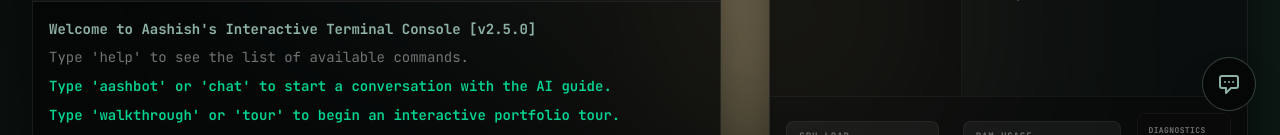
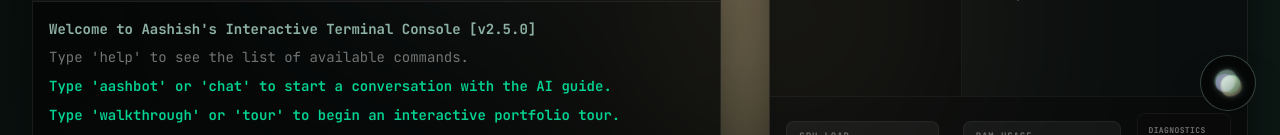
Before and after one commit to Asachdeva001/Portfolio, a Next.js app: page / in a window 1280 px wide. Shown: the part 665-800 px from the top of the page. Built offline with nearby package versions, Linux system fonts and the light colour scheme.

Commit message:
feat: complete AashBot floating widget, custom premium voice, NLP filters, and smooth 4-blob visualizer

```diff
--- /dev/null
+++ b/src/components/ui/AashBotAvatar.js
@@ -0,0 +1,130 @@
+'use client';
+
+import { useState, useEffect } from 'react';
+import { motion } from 'framer-motion';
+import { useTerminal } from '../TerminalContext';
+
+export default function AashBotAvatar({ size = 32 }) {
+  const { isSpeaking, isListening } = useTerminal();
+  const [shiningIndex, setShiningIndex] = useState(0);
+
+  // Smoothly cycle the shining blob every 500ms
+  useEffect(() => {
+    const interval = setInterval(() => {
+      setShiningIndex(prev => {
+        let next = Math.floor(Math.random() * 4);
+        // Ensure a new blob is picked to create continuous movement
+        while (next === prev) {
+          next = Math.floor(Math.random() * 4);
+        }
+        return next;
+      });
+    }, 500);
+
+    return () => clearInterval(interval);
+  }, []);
+
+  // Custom keyframe styling for organic border-radius morphing
+  const morphStyles = `
+    @keyframes morph-blob-0 {
+      0%, 100% { border-radius: 42% 58% 70% 30% / 45% 45% 55% 55%; }
+      50% { border-radius: 70% 30% 52% 48% / 60% 40% 60% 40%; }
+    }
+    @keyframes morph-blob-1 {
+      0%, 100% { border-radius: 70% 30% 30% 70% / 60% 40% 60% 40%; }
+      50% { border-radius: 30% 70% 70% 30% / 40% 60% 40% 60%; }
+    }
+    @keyframes morph-blob-2 {
+      0%, 100% { border-radius: 50% 50% 70% 30% / 30% 60% 40% 70%; }
+      50% { border-radius: 80% 20% 40% 60% / 60% 30% 70% 40%; }
+    }
+    @keyframes morph-blob-3 {
+      0%, 100% { border-radius: 60% 40% 40% 60% / 40% 60% 50% 50%; }
+      50% { border-radius: 40% 60% 60% 40% / 60% 40% 50% 50%; }
+    }
+  `;
+
+  // Morph loop speed remains constant to prevent visual resets/snaps
+  const animDuration = (idx) => {
+    return `${6 + (idx * 1.2)}s`; // slow, organic loop (approx 6s to 10s)
+  };
+
+  // Gradients definition based on active states (listening turns warning red/corals)
+  const getGradients = (idx) => {
+    if (isListening) {
+      const redGradients = [
+        'linear-gradient(135deg, #ef4444 0%, #fda4af 100%)', // crimson to rose
+        'linear-gradient(135deg, #ec4899 0%, #fca5a5 100%)', // pink to lightred
+        'linear-gradient(135deg, #f43f5e 0%, #fbcfe8 100%)', // rose to pink
+        'linear-gradient(135deg, #dc2626 0%, #fda4af 100%)'  // red to rose
+      ];
+      return redGradients[idx];
+    }
+
+    // Default theme-matched colors
+    const themeGradients = [
+      'linear-gradient(135deg, var(--primary) 0%, rgba(var(--primary-rgb), 0.3) 100%)',
+      'linear-gradient(135deg, var(--accent) 0%, rgba(var(--accent-rgb), 0.3) 100%)',
+      'linear-gradient(135deg, #10b981 0%, rgba(16, 185, 129, 0.35) 100%)', // emerald core
+      'linear-gradient(135deg, #8b5cf6 0%, rgba(139, 92, 246, 0.35) 100%)'  // violet core
+    ];
+    return themeGradients[idx];
+  };
+
+  const blobs = [
+    { className: 'top-0 left-0 w-[80%] h-[80%]', style: { animation: `morph-blob-0 infinite linear` } },
+    { className: 'bottom-0 right-0 w-[78%] h-[78%]', style: { animation: `morph-blob-1 infinite linear` } },
+    { className: 'top-1 right-0 w-[76%] h-[76%]', style: { animation: `morph-blob-2 infinite linear` } },
+    { className: 'bottom-1 left-0 w-[75%] h-[75%]', style: { animation: `morph-blob-3 infinite linear` } }
+  ];
+
+  return (
+    <div
+      className="relative flex items-center justify-center select-none overflow-visible pointer-events-none"
+      style={{ width: size, height: size }}
+    >
+      <style dangerouslySetInnerHTML={{ __html: morphStyles }} />
+
+      {/* Main core container applying dynamic scale wobble/vibration during speech */}
+      <motion.div
+        animate={
+          isSpeaking
+            ? { scale: [1, 1.06, 0.94, 1.04, 1] }
+            : isListening
+              ? { scale: [1, 1.12, 1] } // slow sonar breathe scale pulse
+              : { scale: 1 }
+        }
+        transition={{
+          repeat: isSpeaking || isListening ? Infinity : 0,
+          duration: isSpeaking ? 0.35 : 1.8,
+          ease: 'easeInOut'
+        }}
+        className="w-full h-full relative"
+      >
+        {blobs.map((blob, idx) => {
+          const isShining = shiningIndex === idx;
+
+          return (
+            <div
+              key={idx}
+              className={`absolute rounded-full transition-all duration-500 ease-in-out ${blob.className}`}
+              style={{
+                ...blob.style,
+                animationDuration: animDuration(idx),
+                background: getGradients(idx),
+                mixBlendMode: 'screen',
+                opacity: isShining ? (isListening ? 0.95 : 0.85) : 0.55,
+                transform: isShining ? 'scale(1.18)' : 'scale(0.92)',
+                filter: isShining
+                  ? `brightness(1.45) contrast(1.1) drop-shadow(0 0 6px ${isListening ? '#ef4444' : 'var(--primary)'})`
+                  : 'brightness(0.9) contrast(0.9)',
+                zIndex: isShining ? 10 : 1,
+                boxShadow: isShining ? `0 0 12px ${isListening ? 'rgba(239,68,68,0.4)' : 'rgba(var(--primary-rgb),0.3)'}` : 'none'
+              }}
+            />
+          );
+        })}
+      </motion.div>
+    </div>
+  );
+}
--- a/src/components/ui/AashBotWidget.js
+++ b/src/components/ui/AashBotWidget.js
@@ -4,6 +4,7 @@ import { useState, useEffect, useRef } from 'react';
 import { motion, AnimatePresence } from 'framer-motion';
 import { useTerminal } from '../TerminalContext';
 import { getAashBotResponse } from '@/utils/daemonAi';
+import AashBotAvatar from './AashBotAvatar';
 
 export default function AashBotWidget() {
   const {
@@ -198,10 +199,12 @@ export default function AashBotWidget() {
           >
             {/* Header */}
             <div className="bg-neutral-900/80 px-4 py-3 flex items-center justify-between border-b border-white/5 shrink-0">
-              <div className="flex items-center space-x-2">
-                <span className="w-2 h-2 rounded-full bg-emerald-500 animate-pulse" />
-                <span className="text-sm font-bold text-white tracking-wide">AashBot</span>
-                <span className="text-[10px] text-neutral-400 font-mono">v1.2</span>
+              <div className="flex items-center space-x-2.5">
+                <AashBotAvatar size={30} />
+                <div className="flex flex-col">
+                  <span className="text-sm font-bold text-white tracking-wide leading-tight">AashBot</span>
+                  <span className="text-[8px] text-emerald-400 font-mono tracking-widest font-bold">ONLINE</span>
+                </div>
               </div>
 
               <div className="flex items-center space-x-2">
@@ -225,14 +228,7 @@ export default function AashBotWidget() {
                   )}
                 </button>
 
-                {/* Animated visualizer */}
-                {isSpeaking && (
-                  <div className="flex items-end space-x-[2px] h-3 px-1">
-                    <motion.div animate={{ height: [2, 10, 2] }} transition={{ repeat: Infinity, duration: 0.6 }} className="w-[2px] bg-primary rounded-full" />
-                    <motion.div animate={{ height: [2, 12, 2] }} transition={{ repeat: Infinity, duration: 0.5, delay: 0.2 }} className="w-[2px] bg-primary rounded-full" />
-                    <motion.div animate={{ height: [2, 8, 2] }} transition={{ repeat: Infinity, duration: 0.7, delay: 0.1 }} className="w-[2px] bg-primary rounded-full" />
-                  </div>
-                )}
+                {/* Visualizer handled dynamically inside header avatar */}
 
                 {/* Close Button */}
                 <button
@@ -353,7 +349,10 @@ export default function AashBotWidget() {
                 <path strokeLinecap="round" strokeLinejoin="round" d="M6 18L18 6M6 6l12 12" />
               </svg>
             </button>
-            <div className="text-xs font-bold text-primary mb-1">AashBot Online 🤖</div>
+            <div className="flex items-center space-x-2 mb-1.5 border-b border-white/5 pb-1">
+              <AashBotAvatar size={20} />
+              <span className="text-xs font-bold text-primary">AashBot Online</span>
+            </div>
             <div className="text-xs text-neutral-300 leading-normal pr-4">
               Hi! Click me to chat with Aashish's voice assistant or ask about his work!
             </div>
@@ -385,15 +384,11 @@ export default function AashBotWidget() {
         }}
       >
         {isOpen ? (
-          // Minimize Chat Icon
           <svg className="w-6 h-6" fill="none" viewBox="0 0 24 24" stroke="currentColor" strokeWidth="2.5">
             <path strokeLinecap="round" strokeLinejoin="round" d="M19 9l-7 7-7-7" />
           </svg>
         ) : (
-          // AashBot Logo / Robot Icon
-          <svg className="w-6 h-6" fill="none" viewBox="0 0 24 24" stroke="currentColor" strokeWidth="2">
-            <path strokeLinecap="round" strokeLinejoin="round" d="M8 10h.01M12 10h.01M16 10h.01M9 16H5a2 2 0 01-2-2V6a2 2 0 012-2h14a2 2 0 012 2v8a2 2 0 01-2 2h-5l-5 5v-5z" />
-          </svg>
+          <AashBotAvatar size={26} />
         )}
       </motion.button>
     </div>
```
